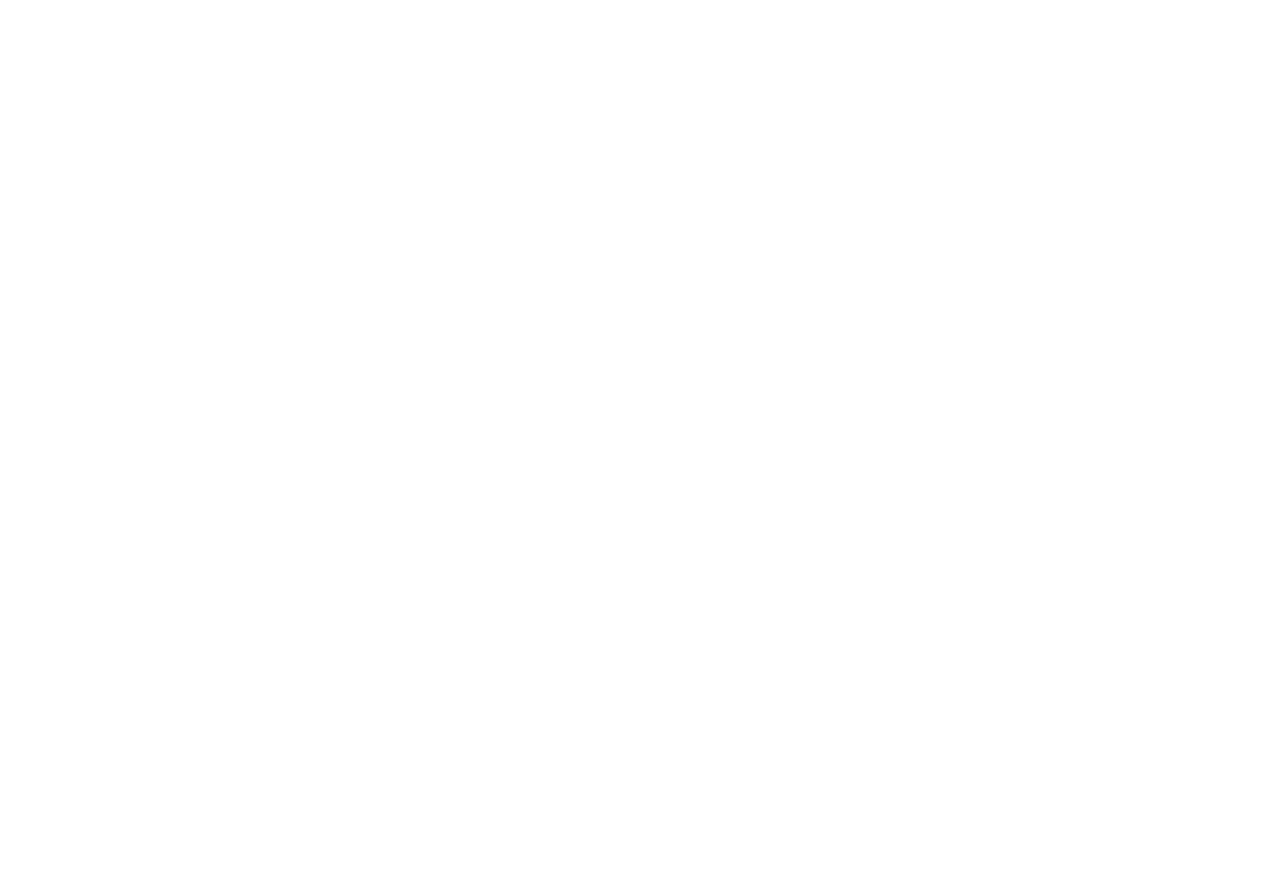
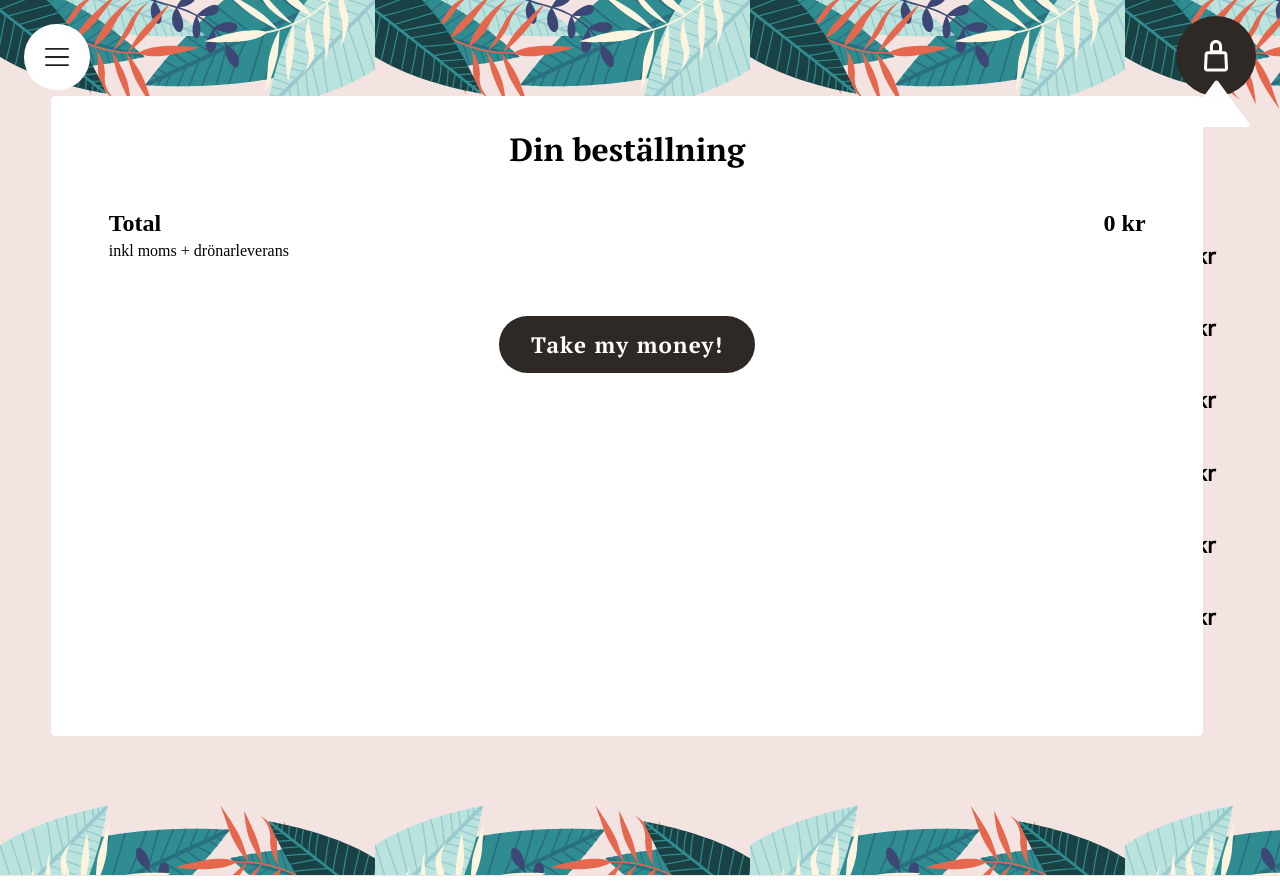
Before and after one commit to sleam91/vue-airbean, a Vue app: page /menu/cart in a window 1280 px wide. Before the commit the page ends 800 px from the top, so only its background shows below. Built offline with nearby package versions, Linux system fonts and the light colour scheme.

Commit message:
moved cart from component to child router view

```diff
--- a/src/components/ShoppingBasketButton.vue
+++ b/src/components/ShoppingBasketButton.vue
@@ -5,21 +5,15 @@
                 <p class="amountText">{{getAmountOfItems}}</p>
             </div>
         </button>
-        <shopping-basket :class="{ noDisplay : hideBasket }"/>
     </div>
 </template>
 
 <script>
-import ShoppingBasket from '@/components/ShoppingBasket'
 
 export default {
     data() {return{
         hideBasket : true
     }},
-
-    components: {
-        ShoppingBasket
-    },
 
     methods: {
         showHideBasket() {
@@ -81,7 +75,4 @@ export default {
         }
     }
 }
-.noDisplay {
-    display: none;
-}
 </style>
--- a/src/router/index.js
+++ b/src/router/index.js
@@ -9,7 +9,7 @@ import About from '@/views/About'
 
 Vue.use(VueRouter)
 
-  const routes = [
+const routes = [
   {
     path: '/landing',
     name: 'Landing',
@@ -21,14 +21,14 @@ Vue.use(VueRouter)
     component: About,
   },
   {
-    path: '/cart',
-    name: 'Cart',
-    component: Cart,
-  },
-  {
     path: '/menu',
     name: 'Menu',
     component: Menu,
+    children: [{
+      path: 'cart',
+      name: 'Cart',
+      component: Cart
+    }]
   },
   {
     path: '/profile',
--- a/src/views/Cart.vue
+++ b/src/views/Cart.vue
@@ -1,18 +1,138 @@
 <template>
+    <div class="wrapper">
+        <svg class="littleTriangle" width="67" height="47" viewBox="0 0 67 47" fill="none" xmlns="http://www.w3.org/2000/svg">
+            <path d="M31.8852 1.20995C32.6841 0.116578 34.3159 0.116574 35.1148 1.20995L66.2504 43.82C67.216 45.1415 66.2722 47 64.6356 47H2.36444C0.727807 47 -0.215984 45.1415 0.749604 43.82L31.8852 1.20995Z" fill="white"/>
+        </svg>
 
-  <div class="cart">
-  </div>
+        <div class="container">
 
+            <h3>Din beställning</h3>
+            <ul class="itemsInBasket">
+                <shopping-basket-item   v-for="orderItem in getOrderItems"
+                                        :key="orderItem.item.id"
+                                        :orderItem="orderItem"
+                />
+            </ul>
+            <div class="summary">
+                <div class="text">
+                    <h2>Total</h2>
+                    <p>inkl moms + drönarleverans</p>
+                </div>
+                <h2>{{getSum}} kr</h2>
+            </div>
+            <button class="makeOrder" @click="makeOrder()">Take my money!</button>
+        </div>
+    </div>
 </template>
 
 <script>
+import ShoppingBasketItem from '@/components/ShoppingBasketItem'
+import getTodaysFormattedDate from '@/assets/date'
+
 export default {
-  name: 'Cart',
+  name: 'cart',
+    components: {
+        ShoppingBasketItem
+    },
 
+    computed: {
+        getOrderItems() {
+            return this.$store.state.order.items
+        },
+        getSum() {
+            let sum = 0
+            for (let itemInOrderList of this.$store.state.order.items) {
+                sum += itemInOrderList.item.price * itemInOrderList.amount
+            }
+            return sum
+        }
+    },
+    methods: {
+        async makeOrder() {
+            if(this.getSum>0) {
+                this.$store.state.order.date=getTodaysFormattedDate()//TODO convert to commit
+                this.$store.state.order.total = this.getSum//TODO convert to commit
+                await this.$store.dispatch('addOrderToUser')
+                this.$router.push('/status')
+            }
+        }
+    }
 
 }
 </script>
 
 <style scoped lang="scss">
+.wrapper {
+    .littleTriangle{
+        z-index: 20;
+        position: absolute;
+        top: 5rem;
+        right: 1.9rem;
+    }
+    top: 0;
+    left: 0;
+    position: absolute;
+    width: 100vw;
+    height: 112%;
+    .container {
 
+        z-index: 6;
+        position: absolute;
+        top: 6rem;
+        left: 4vw;
+        background-color: white;
+        min-height: 80vh;
+        width: 90vw;
+        margin: 0;
+        border: none;
+        border-radius: 0.3rem;
+        display: flex;
+        flex-direction: column;
+        align-items: center;
+
+        h3{
+            font-family: "PT Serif";
+            font-size: 2rem;
+            margin-top: 2rem;
+            margin-bottom: 1.5rem;
+        }
+        ul {
+            width: 90%;
+            margin: 0;
+            padding: 0;
+        }
+
+        .summary {
+            width: 90%;
+            display: flex;
+            flex-direction: row;
+            justify-content: space-between;
+            .text h2, h2 {
+                font-size: 1.5rem;
+                margin-top: 1rem;
+                margin-bottom: 0.3rem;
+            }
+            .text p {
+                margin: 0;
+                margin-bottom: 1rem;
+            }
+        }
+        .makeOrder{
+            margin: 2.5rem 0;
+            width: 16rem;
+            padding: 0 1rem;
+            height: 3.6rem;
+            font-size: 1.4rem;
+            font-family: "PT Serif";
+            border-radius: 1.8rem;
+            color: #ffffff;
+            border: none;
+            background: #2f2926;
+            letter-spacing: 1.2px;
+            vertical-align: middle;
+            font-family: "PT Serif";
+            outline: none;
+        }
+    }
+}
 </style>
--- a/src/views/Landing.vue
+++ b/src/views/Landing.vue
@@ -29,14 +29,10 @@ export default {
 
   methods: {
     closeMenu() {
-      console.log('in close menu');
       this.hideMenu = true
-      console.log('hideMenu is now '+this.hideMenu);
     },
     displayMenu() {
-      console.log('in diplay menu');
       this.hideMenu = false
-      console.log('hideMenu is now '+this.hideMenu);
     }
   }
 }
--- a/src/views/Menu.vue
+++ b/src/views/Menu.vue
@@ -2,8 +2,8 @@
   <div class="menu">
       <div class="invisibleFilm" :class="{ noDisplay : hideInvisibleFilm }"/>
       <top/>
-      <shopping-basket-button v-on:basket-hidden="hideInvFilm()"
-                              v-on:basket-visible="showInvFilm()"/>
+      <shopping-basket-button v-on:basket-hidden="hideBasket()"
+                              v-on:basket-visible="showBasket()"/>
       <h3>Meny</h3>
       <ul>
         <coffee-menu-item v-for='singleItem in getCoffeeItems'
@@ -11,6 +11,7 @@
                           :menuItem="singleItem"
         />
       </ul>
+      <router-view/>
       <bottom class="bottom"/>
   </div>
 </template>
@@ -42,10 +43,12 @@ export default {
   },
 
   methods: {
-    hideInvFilm() {
+    hideBasket() {
+      this.$router.push('/menu')
       this.hideInvisibleFilm = true
     },
-    showInvFilm() {
+    showBasket() {
+      this.$router.push('/menu/cart')
       this.hideInvisibleFilm = false
     }
   }
```
